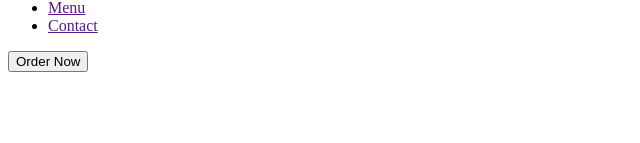
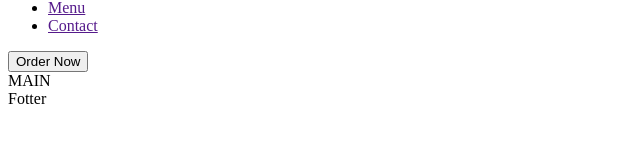
Before and after one commit to IgorMushk/food-delivery, a plain HTML site: page index.html in a window 1280 px wide. Shown: the part 135-278 px from the top of the page, without its empty margins (0-640 px from the left). Drawn offline with Linux system fonts and the light colour scheme.

Commit message:
Long time  not see lovo.svg

```diff
--- a/index.html
+++ b/index.html
@@ -22,5 +22,9 @@
     <button type="button" > Order Now</button>
 
    </header>
+
+   <main>MAIN</main>
+   <footer>Fotter</footer>
+
 </body>
 </html>
```
